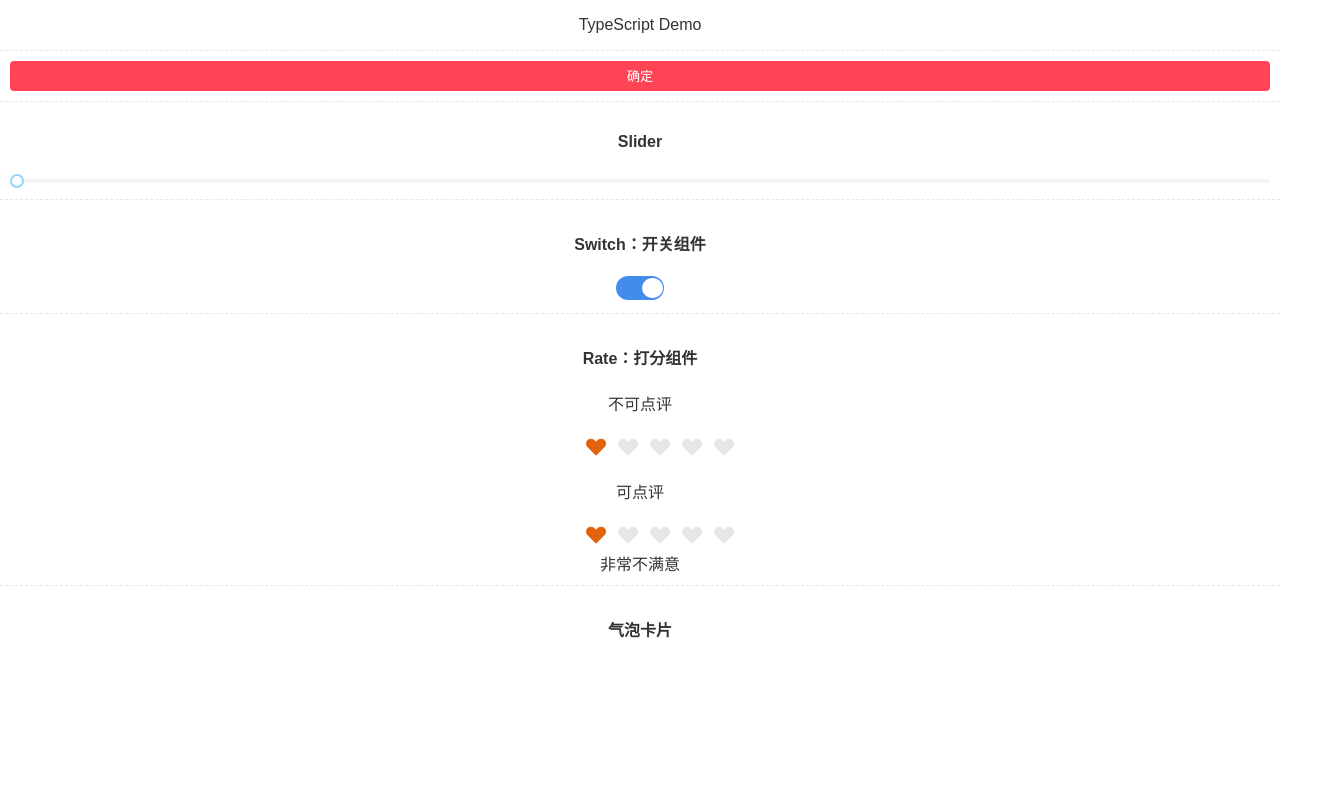
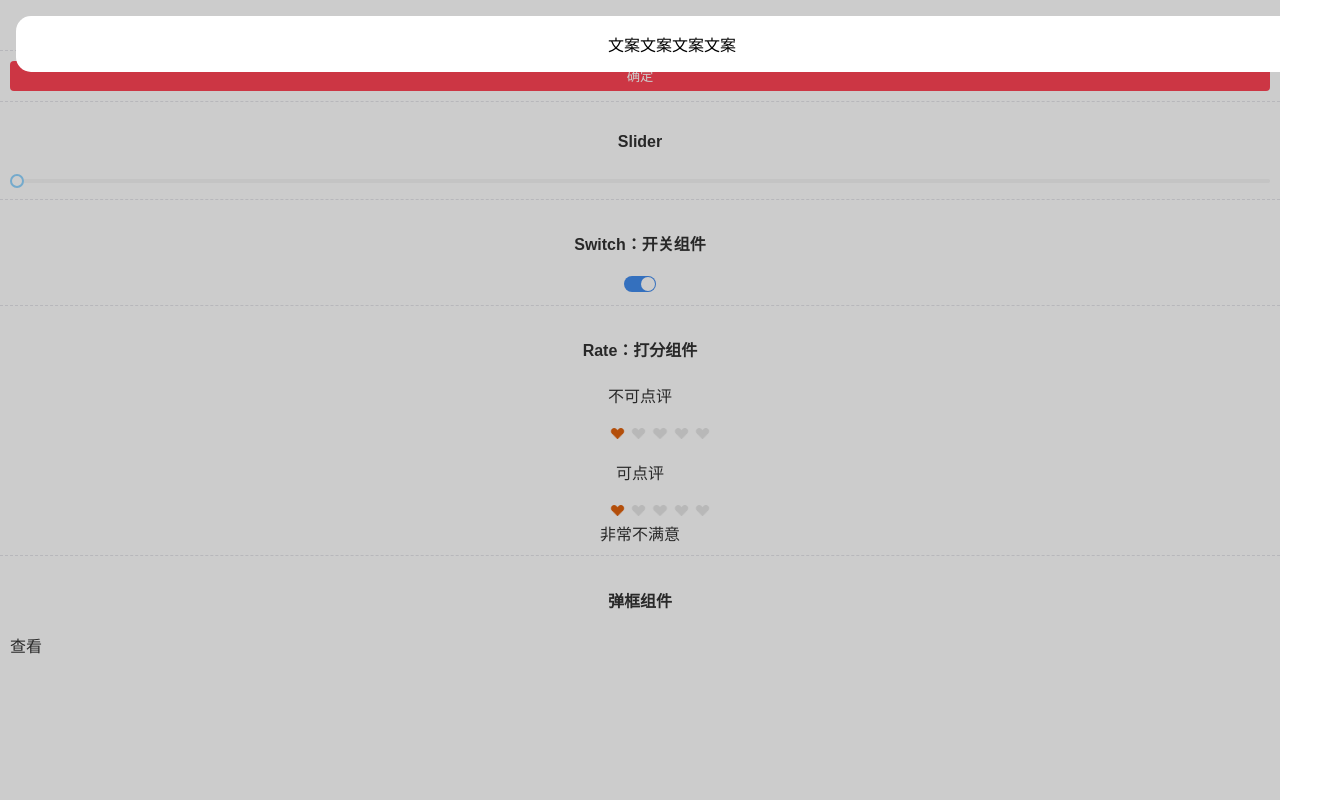
Before and after one commit to gss000/TsComponents, a React app: page /hello in a window 1280 px wide. Shown: the whole page, 1328 px wide, since content can reach past the window. Built offline with nearby package versions, Linux system fonts and the light colour scheme; a small style sheet from the web is missing.

Commit message:
新增pop组件，修改rem尺寸

```diff
--- a/public/index.html
+++ b/public/index.html
@@ -22,6 +22,9 @@
       Learn how to configure a non-root public URL by running `npm run build`.
     -->
   <title>TypeScript App</title>
+  <script>
+    document.documentElement.style.fontSize = document.documentElement.clientHeight / 750 * 100 + 'px';
+  </script>
 </head>
 
 <body>
--- a/src/pages/Hello/Hello.less
+++ b/src/pages/Hello/Hello.less
@@ -1,6 +1,7 @@
 @baseColor: #333;
 
 .hello {
+  font-size: 0.15rem;
   color: @baseColor;
 }
 
--- a/src/pages/Hello/Hello.tsx
+++ b/src/pages/Hello/Hello.tsx
@@ -1,5 +1,5 @@
 import React, { Component } from 'react';
-import { Button, Slider, Switch, Rate, PopConfirm, Popover } from '../components';
+import { Button, Slider, Switch, Rate, Popover } from '../components';
 import './Hello.less';
 
 class Hello extends Component<object> {
@@ -44,7 +44,12 @@ class Hello extends Component<object> {
 				</section>
 
 				<section className="demo-wrap">
-					<h4>气泡卡片</h4>
+					<h4>弹框组件</h4>
+					<div style={{ display: 'flex' }}>
+						<Popover content={'文案文案文案文案'} visible>
+							查看
+						</Popover>
+					</div>
 				</section>
 			</div>
 		);
--- a/src/pages/common/common.less
+++ b/src/pages/common/common.less
@@ -11,3 +11,11 @@ ul,
 li {
   list-style: none;
 }
+
+.show {
+  display: block;
+}
+
+.hide {
+  display: none;
+}
--- /dev/null
+++ b/src/pages/common/utils/portal.tsx
@@ -0,0 +1,44 @@
+/**
+ * dom元素挂载至目标元素
+ */
+import React from 'react';
+import ReactDOM from 'react-dom';
+
+class Portal extends React.Component<any> {
+	constructor(props) {
+		super(props);
+	}
+
+	container: HTMLElement;
+
+	componentDidMount() {
+		this.createContainer();
+	}
+
+	createContainer() {
+		this.container = this.props.getContainer();
+		this.forceUpdate();
+	}
+
+	componentWillUnmount() {
+		this.removeContainer();
+	}
+
+	removeContainer() {
+		if (this.container) {
+			this.container.parentNode!.removeChild(this.container);
+		}
+	}
+
+	render() {
+		console.log(this.container);
+
+		if (this.container) {
+			return ReactDOM.createPortal(this.props.children, this.container);
+		}
+
+		return null;
+	}
+}
+
+export default Portal;
--- a/src/pages/components/PopConfirm/PopConfirm.less
+++ /dev/null
@@ -1 +0,0 @@
-@import '../../common/common.less';
--- a/src/pages/components/PopConfirm/PopConfirm.tsx
+++ /dev/null
@@ -1,17 +0,0 @@
-import React, { Component } from 'react';
-import './PopConfirm.less';
-
-export interface PopConfirmProps {}
-
-interface PopConfirmState {}
-
-export default class PopConfirm extends Component<PopConfirmProps, PopConfirmState> {
-	constructor(props) {
-		super(props);
-		this.state = {};
-	}
-
-	render() {
-		return <div className="PopConfirmWrap"></div>;
-	}
-}
--- a/src/pages/components/Popover/Popover.less
+++ b/src/pages/components/Popover/Popover.less
@@ -1,3 +1,33 @@
 @import '../../common/common.less';
 
-.PopWrap {}
+.PopWrap {
+  position: absolute;
+  left: 0;
+  top: 0;
+  width: 100%;
+
+  .mask {
+    position: fixed;
+    left: 0;
+    top: 0;
+    right: 0;
+    bottom: 0;
+    background: #000;
+    opacity: .2;
+    z-index: 999;
+  }
+
+  .main {
+    padding: 0.15rem;
+
+    .main-content {
+      padding: 0.15rem;
+      position: absolute;
+      width: 100%;
+      font-size: 0.15rem;
+      background-color: #fff;
+      border-radius: 15px;
+      z-index: 1000;
+    }
+  }
+}
--- a/src/pages/components/Popover/Popover.tsx
+++ b/src/pages/components/Popover/Popover.tsx
@@ -1,22 +1,56 @@
 import React, { Component } from 'react';
+import classnames from 'classnames';
+import Portal from '../../common/utils/portal';
 import './Popover.less';
 
-export interface Props {
+export interface PopOverProps {
 	title?: string | number | React.ReactDOM; // 标题
 	content: string | number | React.ReactDOM; // 内容
 	trigger?: 'hover' | 'click'; // 显示类型
-	children?: string | number | React.ReactDOM; // 子孙元素
+	visible: boolean; // 是否显示浮层
 }
 
 interface State {}
 
-export default class PopConfirm extends Component<Props, State> {
+export default class PopOver extends Component<PopOverProps, State> {
 	constructor(props) {
 		super(props);
 		this.state = {};
 	}
 
+	defaultProps = {
+		content: '弹框内容'
+	};
+
+	container: React.ReactNode;
+
+	getContainer() {
+		const divNode = document.createElement('div');
+		divNode.style.position = 'absolute';
+		divNode.style.left = '0';
+		divNode.style.top = '0';
+		divNode.style.width = '100%';
+		document.querySelector('.App')
+			? document.querySelector('.App')!.appendChild(divNode)
+			: document.body.appendChild(divNode);
+		return divNode;
+	}
+
 	render() {
-		return <div className="PopWrap"></div>;
+		const { title, content, visible } = this.props;
+		const container = (
+			<div className={classnames('PopWrap', { hide: !visible })}>
+				<div className="mask"></div>
+				<div className="main">
+					{title && <div className="main-title">{title}</div>}
+					<div className="main-content">{content}</div>
+				</div>
+			</div>
+		);
+
+		return [
+			this.props.children,
+			<Portal getContainer={this.getContainer}>{container}</Portal>
+		];
 	}
 }
--- a/src/pages/components/Rate/Rate.less
+++ b/src/pages/components/Rate/Rate.less
@@ -9,8 +9,8 @@
     .RateLi {
       img {
         display: block;
-        width: 2rem;
-        height: 2rem;
+        width: 0.2rem;
+        height: 0.2rem;
       }
 
       &:hover {
--- a/src/pages/components/Switch/index.less
+++ b/src/pages/components/Switch/index.less
@@ -1,8 +1,8 @@
 .switchBtn {
   position: relative;
-  width: 3rem;
-  height: 1.5rem;
-  font-size: 1.2rem;
+  width: 0.3rem;
+  height: 0.15rem;
+  font-size: 0.12rem;
   border-radius: 40px;
   background-color: rgba(0, 0, 0, .25);
   border: none;
@@ -14,10 +14,10 @@
     content: '';
     position: absolute;
     left: 1px;
-    top: 0.1rem;
+    top: 0.01rem;
     display: block;
-    width: 1.3rem;
-    height: 1.3rem;
+    width: 0.13rem;
+    height: 0.13rem;
     background-color: #fff;
     border-radius: 50%;
   }
--- a/src/pages/components/index.js
+++ b/src/pages/components/index.js
@@ -5,4 +5,4 @@ export { default as Rate } from './Rate/Rate';
 export { default as AuthCode } from './AuthCode';
 export { default as Popover } from './Popover/Popover';
 export { default as ToolTip } from './ToolTip/ToolTip';
-export { default as PopConfirm } from './PopConfirm/PopConfirm';
+// export { default as PopConfirm } from './PopConfirm/PopConfirm';
```
